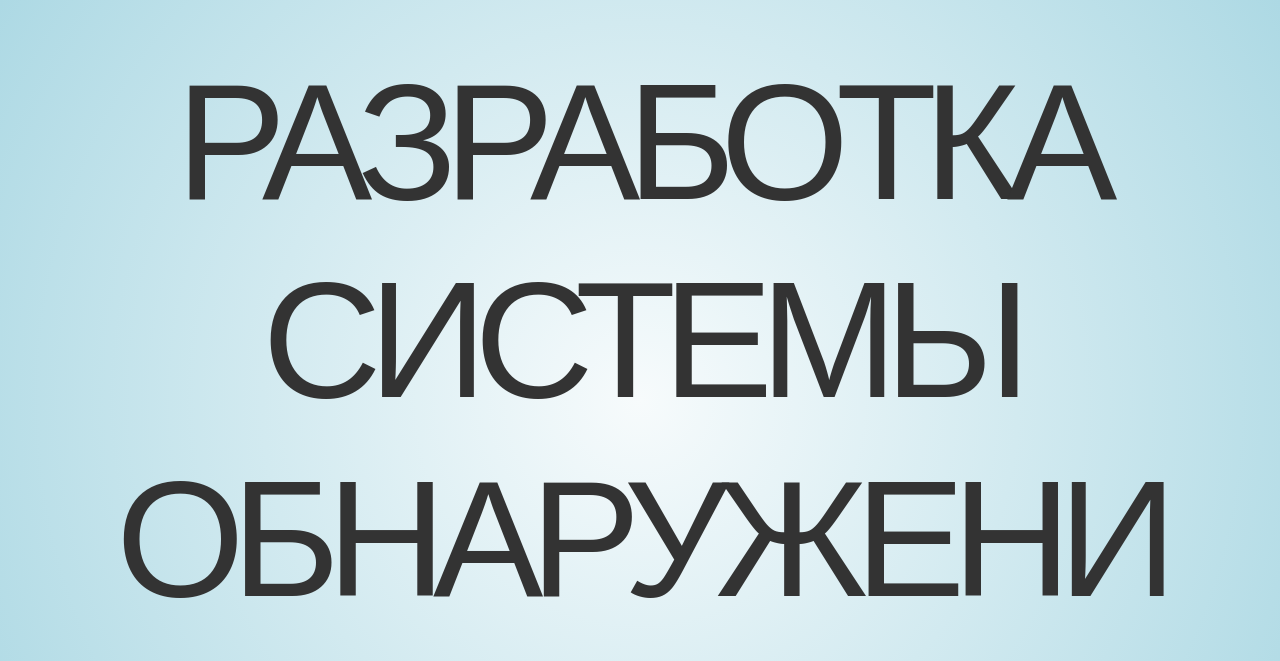
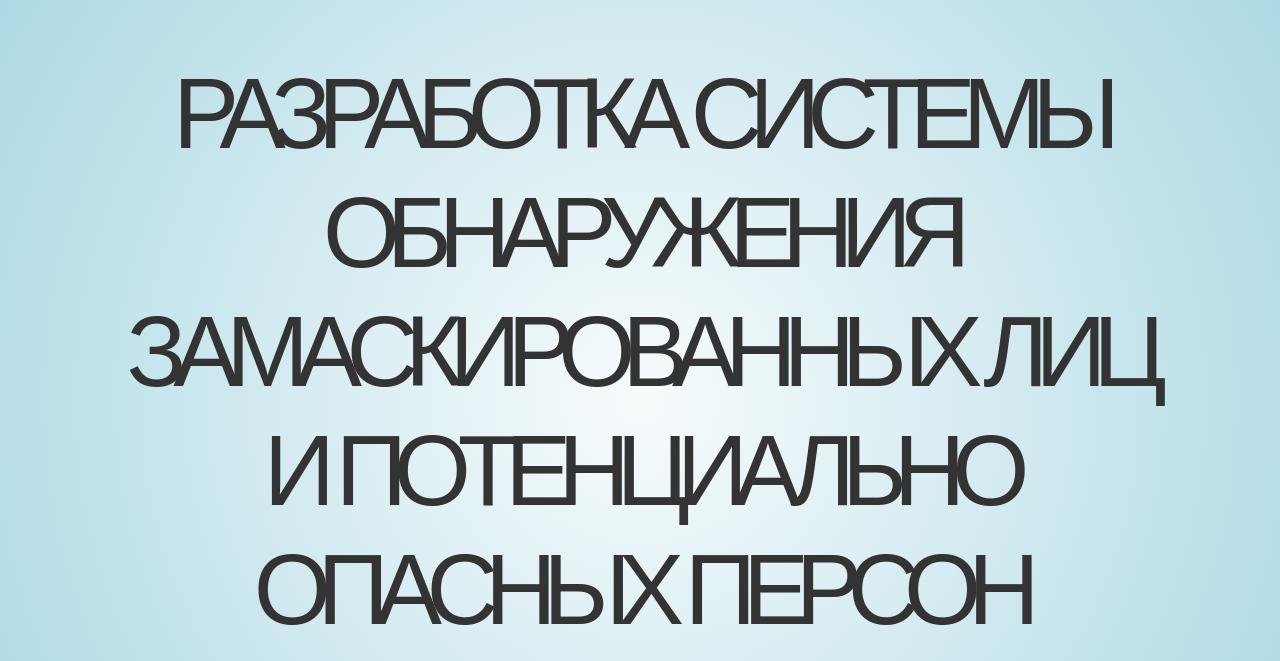
Before and after one commit to ArsenyZorin/umnik-slides, a plain HTML site: page index.html in a window 1280 px wide. Shown: the top 661 px of the page. Drawn offline with nearby package versions, Linux system fonts and the light colour scheme.

Commit message:
Fixes title size

```diff
--- a/index.html
+++ b/index.html
@@ -34,7 +34,7 @@
     <div class="slides">
 
 <section id="title-slide">
-  <h1 class="title">Разработка системы обнаружения замаскированных лиц и потенциально опасных персон</h1>
+  <h1 class="title"><small>Разработка системы обнаружения замаскированных лиц и потенциально опасных персон</small></h1>
   <p class="author">Зорин Арсений Геннадьевич</p>
 </section>
 
```
